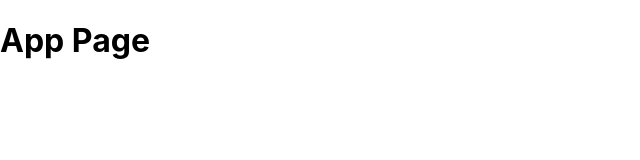
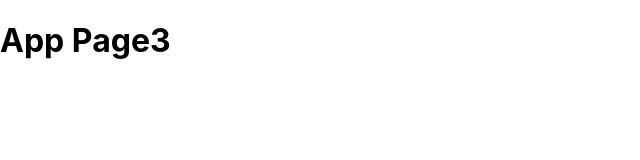
Before and after one commit to 1974193036/wenjuan-fe, a React (Create React App) app: page / in a window 1280 px wide. Shown: the top 160 px of the page, without its empty margins (0-640 px from the left). Built offline with nearby package versions, Linux system fonts and the light colour scheme.

Commit message:
chore: 初始化项目

```diff
--- a/src/App.tsx
+++ b/src/App.tsx
@@ -1,8 +1,8 @@
-import React from "react";
+import React from 'react'
 function App() {
   return (
     <>
-      <h1>App Page</h1>
+      <h1>App Page3</h1>
     </>
   )
 }
```
